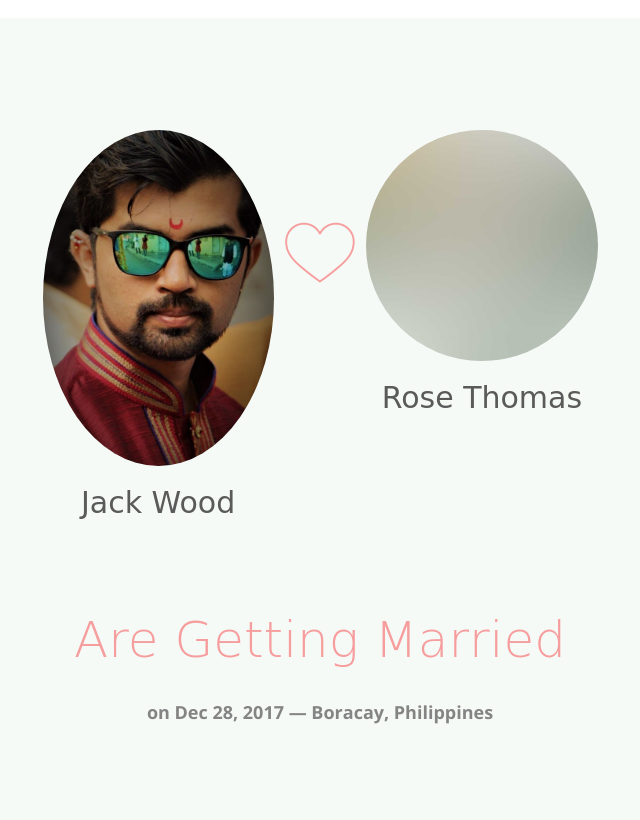
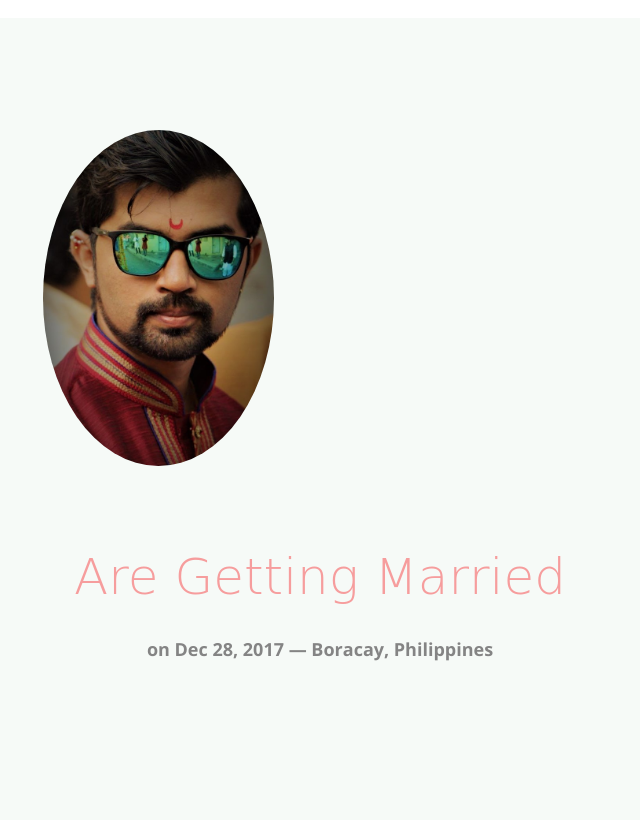
Before and after one commit to sidWedsau/sidWedSau.github.io, a website: page index.html in a window 1280 px wide. Shown: the part 880-1700 px from the top of the page, without its empty margins (320-960 px from the left). Drawn offline with nearby package versions, Linux system fonts and the light colour scheme; some packages are replaced by stand-ins of ours; no server answers; files whose address does not match are found by name; a web font is replaced by a local one.

Commit message:
removed div

```diff
--- a/index.html
+++ b/index.html
@@ -112,12 +112,6 @@
 					<div class="col-md-6 col-md-offset-3 text-center">
 						<div class="col-md-5 col-sm-5 col-xs-5 nopadding">
 							<img src="images/17425911_1469405526443675_1294911423022462395_n.jpg" class="img-responsive" alt="Free HTML5 Bootstrap Template by FreeHTML5.co">
-							<h3>Jack Wood</h3>
-						</div>
-						<div class="col-md-2 col-sm-2 col-xs-2 nopadding"><h2 class="amp-center"><i class="icon-heart"></i></h2></div>
-						<div class="col-md-5 col-sm-5 col-xs-5 nopadding">
-							<img src="images/bride.jpg" class="img-responsive" alt="Free HTML5 Bootstrap Template by FreeHTML5.co">
-							<h3>Rose Thomas</h3>
 						</div>
 					</div>
 				</div>
```
